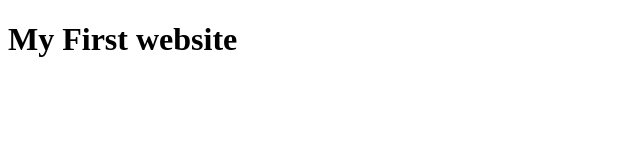
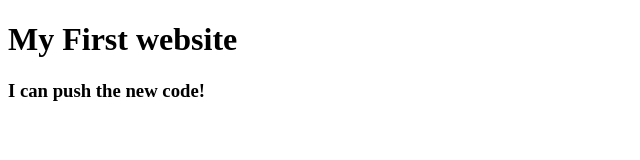
Before and after one commit to shakil-mahmud-jr/first-website, a plain HTML site: page index.html in a window 1280 px wide. Shown: the whole page, without its empty margins (0-640 px from the left). Drawn offline with Linux system fonts and the light colour scheme.

Commit message:
add heading

```diff
--- a/index.html
+++ b/index.html
@@ -7,5 +7,6 @@
 </head>
 <body>
     <h1>My First website</h1>
+    <h3>I can push the new  code!</h3>
 </body>
 </html>
```
